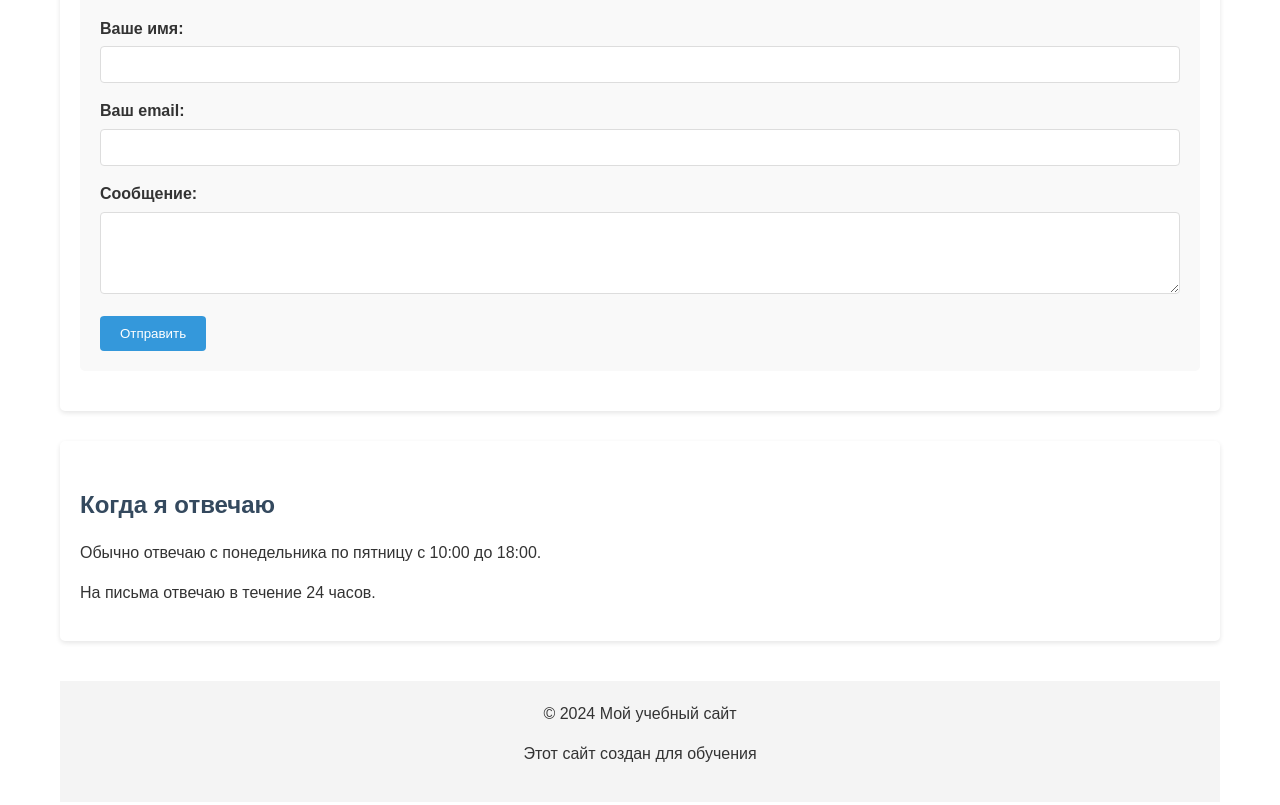
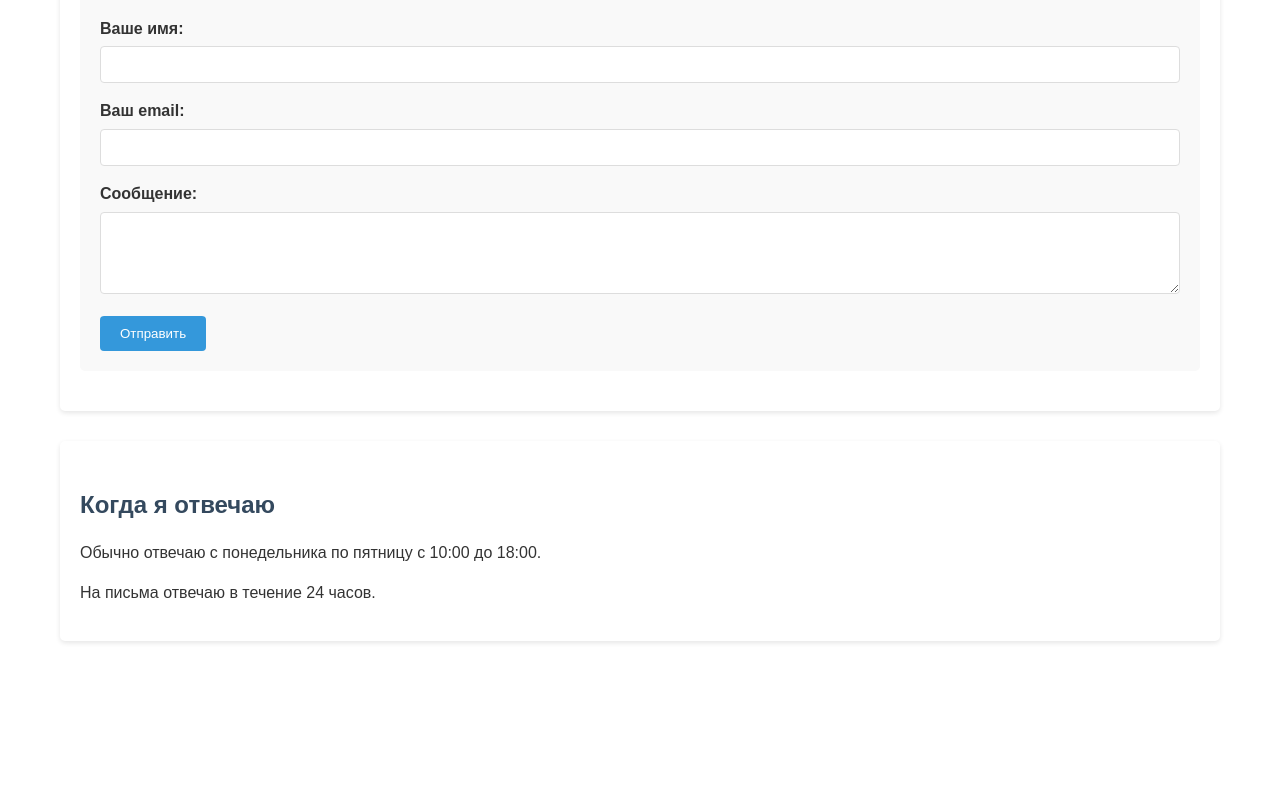
Before and after one commit to alidonshoeva/labvet8, a plain HTML site: page contact.html in a window 1280 px wide. Shown: the part 954-1759 px from the top of the page. After the commit the page ends 1655 px from the top, so only its background shows below. Drawn offline with Linux system fonts and the light colour scheme; files that its build step writes are made by us from their sources.

Commit message:
Update contact.html

```diff
--- a/contact.html
+++ b/contact.html
@@ -73,10 +73,5 @@
             <p>На письма отвечаю в течение 24 часов.</p>
         </section>
     </main>
-
-    <footer>
-        <p>© 2024 Мой учебный сайт</p>
-        <p>Этот сайт создан для обучения</p>
-    </footer>
 </body>
 </html>
```
